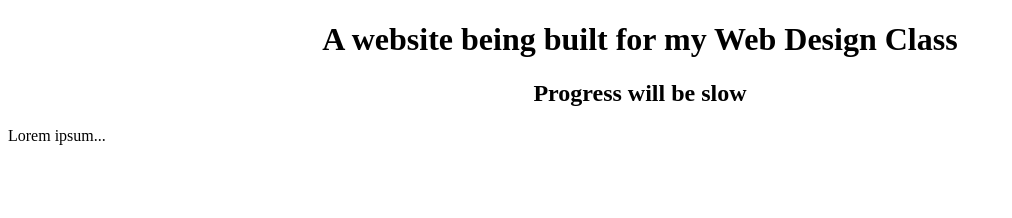
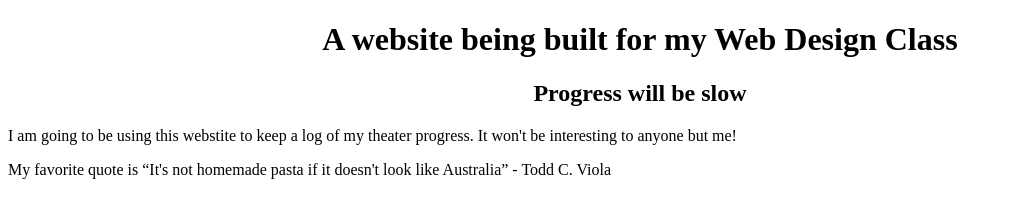
Before and after one commit to Evie-Strings/Evie-Strings.github.io, a plain HTML site: page index.html in a window 1280 px wide. Shown: the whole page, without its empty margins (0-1012 px from the left). Drawn offline with Linux system fonts and the light colour scheme.

Commit message:
adding a quote

```diff
--- a/index.html
+++ b/index.html
@@ -10,6 +10,9 @@
 		p{
 			text-align: left;
 		}
+		blockquote{
+			text-align: left;
+		}
 		</style>
 		<script>
 			//alert("aaaah");
@@ -18,6 +21,8 @@
 	<body>
 		<h1>A website being built for my Web Design Class</h1>
 		<h2>Progress will be slow</h2>
-		<p>Lorem ipsum...</p>
+		<p>I am going to be using this webstite to keep a log of my 		theater progress. It won't be interesting to anyone but me!</p>
+		<p>My favorite quote is
+		<q>It's not homemade pasta if it doesn't look like Australia</q> - Todd C. Viola</p>
 	</body>
 </html>
```
